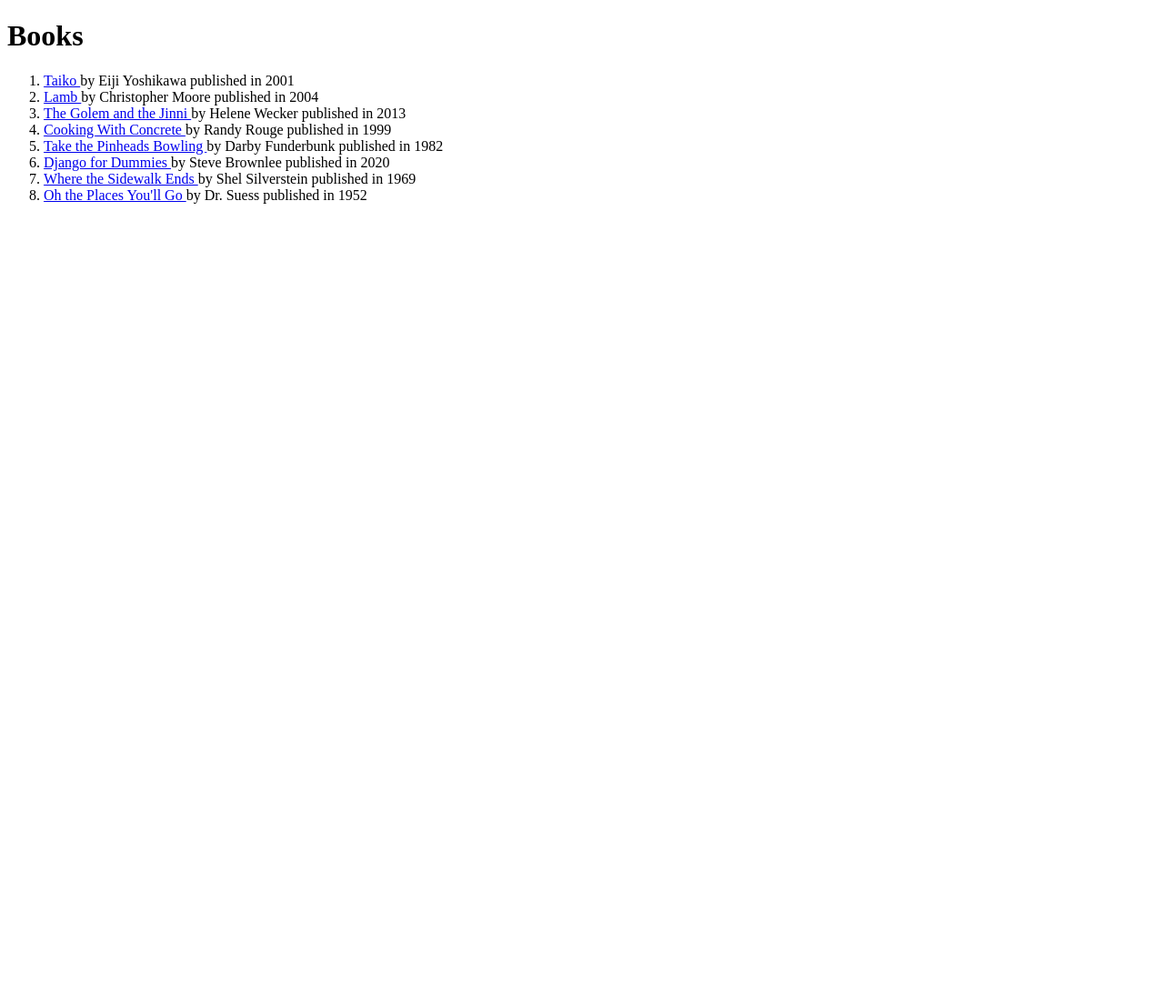
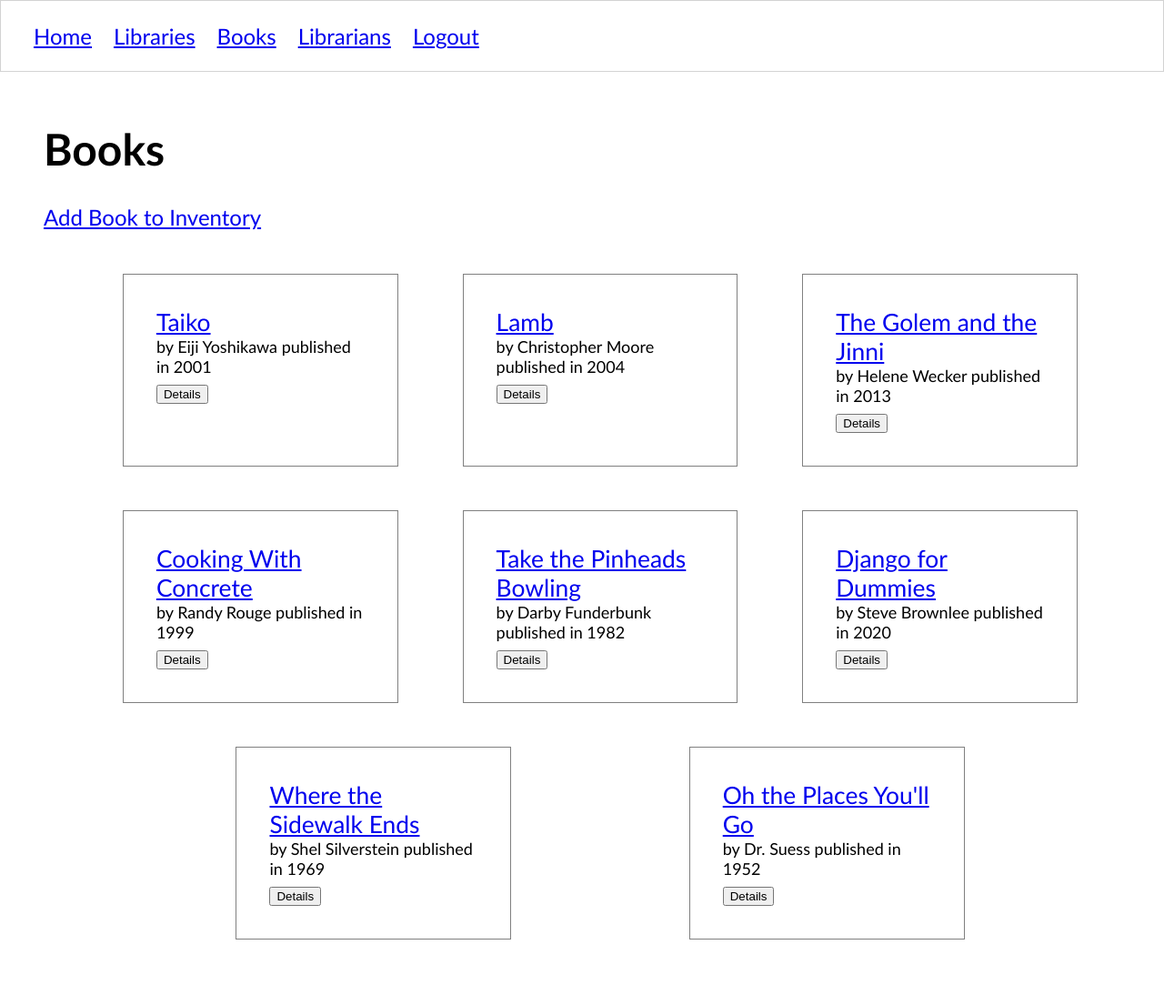
Before and after one commit to mbrownlee/Django-Library-Project, a Django app: page /books/ in a window 1280 px wide. Shown: the whole page at 91% size. Before the commit the page ends 224 px from the top, so only its background shows below. Run offline with Django 3.2, Linux system fonts and the light colour scheme; a user stored in the database is signed in; data comes from the database, SQL or seed files in the repository.

Commit message:
css and base template added

```diff
--- /dev/null
+++ b/libraryapp/static/scripts/books.js
@@ -0,0 +1,21 @@
+const infoDialog = document.querySelector(".infoDialog")
+const message = document.querySelector(".infoDialog__message")
+const closeDialog = document.querySelector(".closeDialog")
+
+document.querySelector(".books").addEventListener("click", (evt) => {
+    if (evt.target.id.startsWith("detail")) {
+        const id = evt.target.id.split("--")[1]
+        message.innerText = `You have selected book ${id}`
+        infoDialog.show()
+    }
+})
+
+// Close the dialog when the close button is clicked
+closeDialog.addEventListener("click", e => infoDialog.close())
+
+// Close the dialog when the escape key is pressed
+window.addEventListener("keyup", e => {
+    if (e.keyCode === 27) {
+        infoDialog.close()
+    }
+})
--- /dev/null
+++ b/libraryapp/static/styles/base.css
@@ -0,0 +1,22 @@
+body {
+    margin: 0;
+    padding: 0;
+    font-size: 1.5em;
+    font-family: 'Gill Sans', 'Gill Sans MT', Calibri, 'Trebuchet MS', sans-serif;
+}
+
+.main-content {
+    padding: 1em 2em;
+}
+
+.navList {
+    list-style-type: none;
+    display: flex;
+    border: 1px solid lightgray;
+    padding: 1em;
+    margin: 0;
+}
+
+.navList__route {
+    margin: 0 0.5em;
+}
--- /dev/null
+++ b/libraryapp/static/styles/books.css
@@ -0,0 +1,22 @@
+.books {
+    list-style: none;
+    display: flex;
+    flex-wrap: wrap;
+    justify-content: space-evenly;
+}
+
+.book {
+    flex-basis: 20%;
+    padding: 0 2em 0.5em 2em;
+    border: 1px solid gray;
+    margin: 1em;
+    padding: 1.5em;
+}
+
+.book__title {
+    font-size: 1.1em;
+}
+
+.book__description {
+    font-size: 0.75em;
+}
--- a/libraryapp/templates/books/details.html
+++ b/libraryapp/templates/books/details.html
@@ -1,3 +1,4 @@
+{% extends 'shared/base.html' %}
 {% load static %}
 <!DOCTYPE html>
 <html>
@@ -6,6 +7,7 @@
     <title>Library</title>
   </head>
   <body>
+{% block content %}
     <section>
         <h1>{{ book.title }}</h1>
         <h2>By {{ book.author }}</h2>
@@ -27,6 +29,7 @@
         </form>
 
     </section>
+{% endblock %}
 
   </body>
 </html>
--- a/libraryapp/templates/books/form.html
+++ b/libraryapp/templates/books/form.html
@@ -1,3 +1,4 @@
+{% extends 'shared/base.html' %}
 {% load static %}
 <!DOCTYPE html>
 <html>
@@ -8,6 +9,8 @@
 </head>
 
 <body>
+
+{% block content %}
     <h1>Inventory Book</h1>
 
     {% if book.id is not None %}
@@ -50,6 +53,7 @@
         {% endif %}
 
     </form>
+{% endblock %}
 </body>
 
 </html>
--- a/libraryapp/templates/books/list.html
+++ b/libraryapp/templates/books/list.html
@@ -1,20 +1,33 @@
+{% extends 'shared/base.html' %}
 {% load static %}
-<!DOCTYPE html>
-<html>
-  <head>
-    <meta charset="utf-8">
-    <title>Library</title>
-  </head>
-  <body>
+
+{% block css %}
+    <link rel="stylesheet" href="{% static 'styles/books.css' %}" />
+{% endblock %}
+
+{% block content %}
     <h1>Books</h1>
 
-    <ol>
+    <dialog class="infoDialog">
+        <div class="infoDialog__message"></div>
+        <button class="closeDialog">Close</button>
+    </dialog>
+
+    <a href="{% url 'libraryapp:book_form' %}">Add Book to Inventory</a>
+
+    <ol class="books">
     {% for book in all_books %}
-        <li>
-          <a href="{% url 'libraryapp:book' book.id %}"> {{ book.title }} </a>
-           by {{book.author}} published in {{book.year_published}}
+        <li class="book">
+            <a class="book__title" href="{% url 'libraryapp:book' book.id %}"> {{ book.title }}</a>
+            <div class="book__description">
+                by {{book.author}} published in {{book.year_published}}
+            </div>
+            <button id="detail--{{ book.id }}">Details</button>
         </li>
     {% endfor %}
     </ol>
-  </body>
-</html>
+{% endblock %}
+
+{% block scripts %}
+    <script src="{% static 'scripts/books.js' %}"></script>
+{% endblock %}
--- a/libraryapp/templates/librarians/detail.html
+++ b/libraryapp/templates/librarians/detail.html
@@ -1,3 +1,4 @@
+{% extends 'shared/base.html' %}
 {% load static %}
 <!DOCTYPE html>
 <html>
@@ -6,8 +7,10 @@
     <title>Librarians</title>
   </head>
   <body>
+{% block content %}
     <h1>{{ librarian.first_name }} {{ librarian.last_name }}</h1>
     <h2> email: {{ librarian.email }}</h2>
+{% endblock %}
 
   </body>
 </html>
--- a/libraryapp/templates/librarians/list.html
+++ b/libraryapp/templates/librarians/list.html
@@ -1,3 +1,4 @@
+{% extends 'shared/base.html' %}
 {% load static %}
 <!DOCTYPE html>
 <html>
@@ -6,6 +7,7 @@
     <title>Librarians</title>
   </head>
   <body>
+{% block content %}
     <h1>Librarians</h1>
 
     <ol>
@@ -18,5 +20,6 @@
         </li>
     {% endfor %}
     </ol>
+{% endblock %}
   </body>
 </html>
--- a/libraryapp/templates/libraries/detail.html
+++ b/libraryapp/templates/libraries/detail.html
@@ -1,3 +1,4 @@
+{% extends 'shared/base.html' %}
 {% load static %}
 <!DOCTYPE html>
 <html>
@@ -6,9 +7,11 @@
     <title>Library Branches</title>
   </head>
   <body>
+{% block content %}
     <div>Visit us at:</div>
     <h1>{{ library.title }}</h1>
     <h2>By {{ library.address }}</h2>
 
+{% endblock %}
   </body>
 </html>
--- a/libraryapp/templates/libraries/form.html
+++ b/libraryapp/templates/libraries/form.html
@@ -1,3 +1,4 @@
+{% extends 'shared/base.html' %}
 {% load static %}
 <!DOCTYPE html>
 <html>
@@ -6,6 +7,7 @@
     <title>Bangazon</title>
   </head>
   <body>
+{% block content %}
     <h1>Library Locations</h1>
 
 
@@ -22,5 +24,6 @@
 
       <input type="submit" value="Add It" />
     </form>
+{% endblock %}
   </body>
 </html>
--- a/libraryapp/templates/libraries/list.html
+++ b/libraryapp/templates/libraries/list.html
@@ -1,3 +1,4 @@
+{% extends 'shared/base.html' %}
 {% load static %}
 <!DOCTYPE html>
 <html>
@@ -6,6 +7,7 @@
     <title>Library Branches</title>
   </head>
   <body>
+{% block content %}
     <h1>Library Branches</h1>
 
     <ol>
@@ -19,5 +21,6 @@
         </li>
     {% endfor %}
     </ol>
+{% endblock %}
   </body>
 </html>
--- /dev/null
+++ b/libraryapp/templates/shared/base.html
@@ -0,0 +1,36 @@
+{% load static %}
+<!DOCTYPE html>
+<html>
+
+<head>
+    <meta charset="utf-8">
+    <title>Library</title>
+
+    <link rel="stylesheet" href="{% static 'styles/base.css' %}" />
+
+    {% block css %}
+    {% endblock %}
+</head>
+
+<body>
+
+    <nav id="site-nav">
+        <ol class="navList">
+            <li class="navList__route"><a href="{% url 'libraryapp:home' %}">Home</a></li>
+            <li class="navList__route"><a href="{% url 'libraryapp:libraries' %}">Libraries</a></li>
+            <li class="navList__route"><a href="{% url 'libraryapp:books' %}">Books</a></li>
+            <li class="navList__route"><a href="{% url 'libraryapp:librarians' %}">Librarians</a></li>
+            <li class="navList__route"><a href="{% url 'libraryapp:logout' %}">Logout</a></li>
+        </ol>
+    </nav>
+
+    <main class="main-content">
+        {% block content %}
+        {% endblock %}
+    </main>
+
+    {% block scripts %}
+    {% endblock scripts %}
+</body>
+
+</html>
--- a/libraryapp/urls.py
+++ b/libraryapp/urls.py
@@ -1,4 +1,6 @@
 from django.urls import include, path
+from django.conf import settings
+from django.conf.urls.static import static
 from .views import *
 
 app_name = "libraryapp"
@@ -16,4 +18,4 @@
     path('library/form', library_form, name='library_form'),
     path('librarians/', librarian_list, name='librarians'),
     path('logout/', logout_user, name='logout'),
-]
+] + static(settings.STATIC_URL, document_root=settings.STATIC_ROOT)
```
